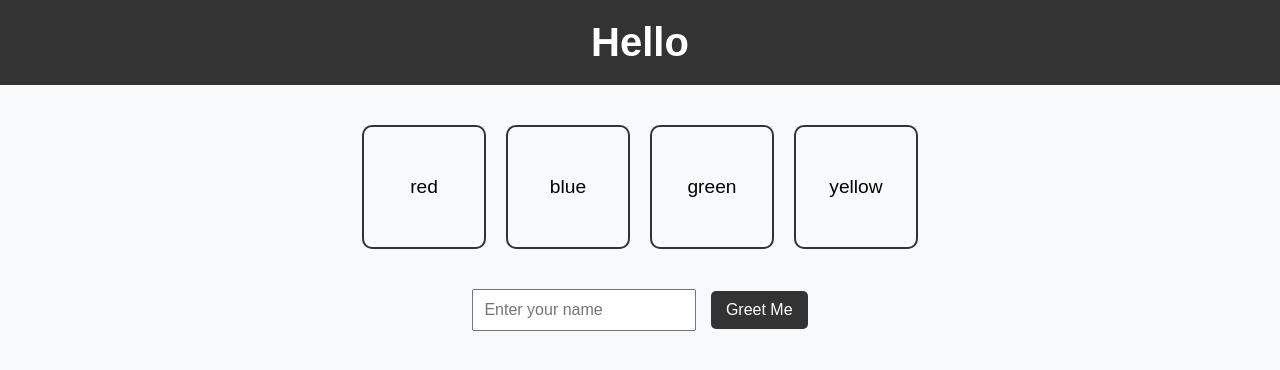
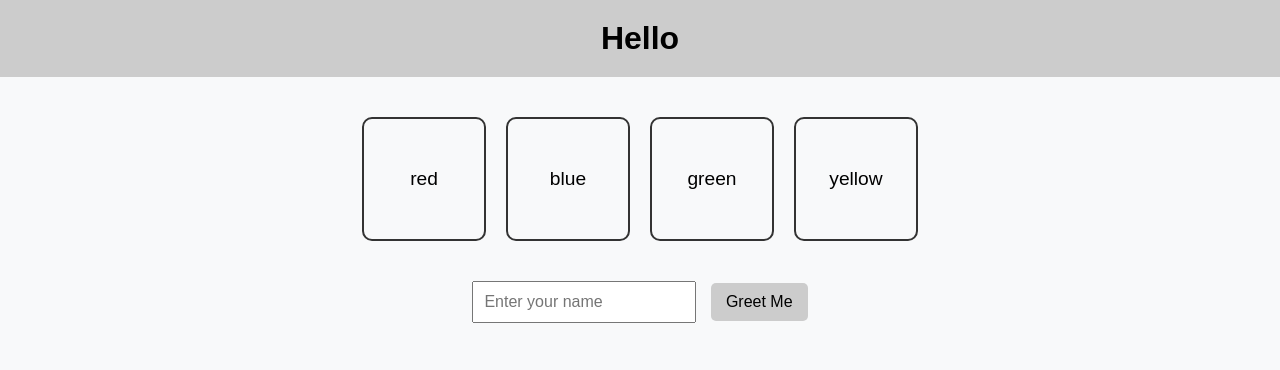
Before and after one commit to iDharitri-Raj/Hello, a plain HTML site: page index.html in a window 1280 px wide. Drawn offline with Linux system fonts and the light colour scheme.

Commit message:
Update styles.css

```diff
--- a/styles.css
+++ b/styles.css
@@ -7,14 +7,14 @@ body {
 }
 
 header {
-  background-color: #333;
-  color: white;
+  background-color: #ccc;
+  color: black;
   padding: 20px 0;
 }
 
 h1 {
   margin: 0;
-  font-size: 2.5rem;
+  font-size: 2rem;
 }
 
 .box-container {
@@ -54,8 +54,8 @@ button {
   font-size: 1rem;
   margin-left: 10px;
   cursor: pointer;
-  background-color: #333;
-  color: white;
+  background-color: #ccc;
+  color: balck;
   border: none;
   border-radius: 5px;
 }
```
